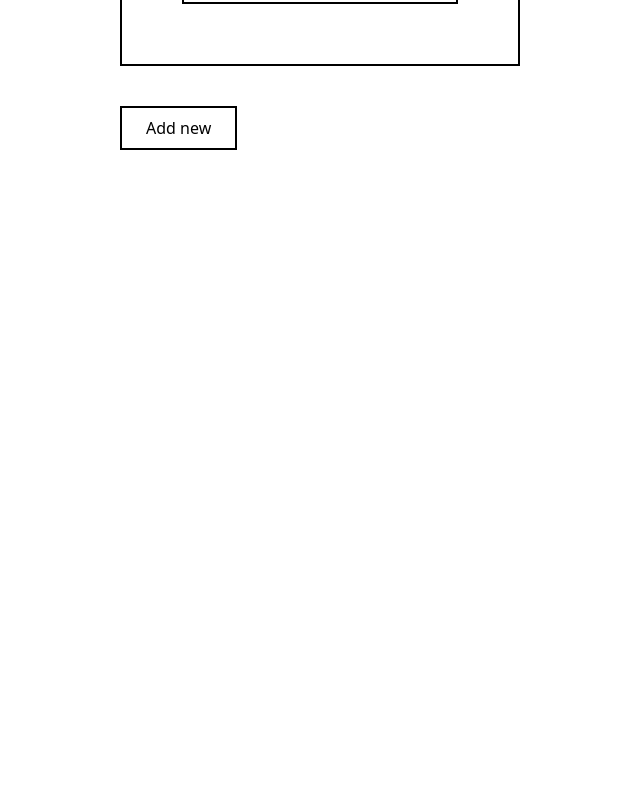
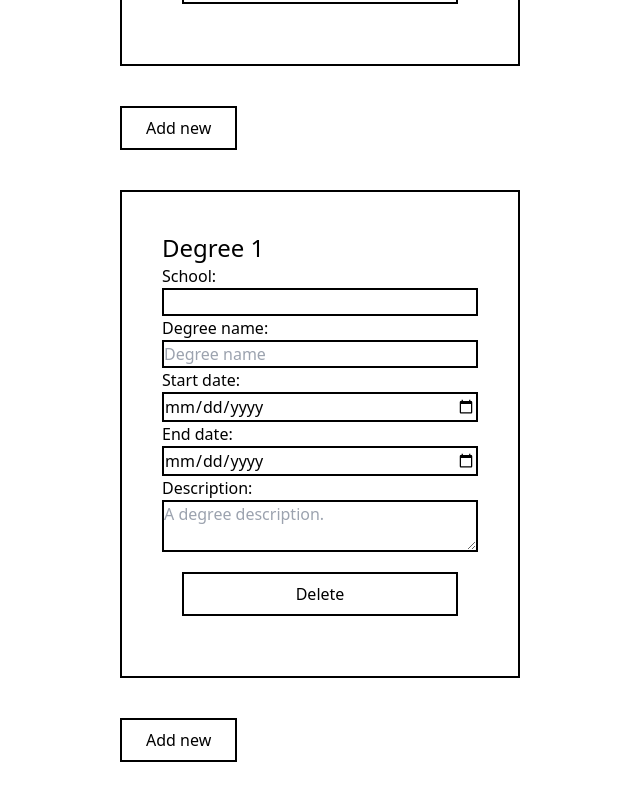
Before and after one commit to aarnif/CVApplication, a React (Vite) app: page / in a window 1280 px wide. Shown: the part 1378-2178 px from the top of the page, without its empty margins (0-640 px from the left). Before the commit the page ends 1608 px from the top, so only its background shows below. Built offline with nearby package versions, Linux system fonts and the light colour scheme.

Commit message:
Add Degree-component

```diff
--- a/src/App.jsx
+++ b/src/App.jsx
@@ -18,12 +18,21 @@ function App() {
   const location = useField("text", "Helsinki, Finland");
   const homePage = useField("text", "www.mywebsite.com");
   const gitHubProfile = useField("text", "www.github.com/myprofile");
+
   const workExperience = {
     position: useField("text", "Position"),
     company: useField("text", "Company"),
     startDate: useField("date", "Start date"),
     endDate: useField("date", "End date"),
-    description: useField("text", "Description."),
+    description: useField("text", "A job description."),
+  };
+
+  const degree = {
+    school: useField("text", "School"),
+    name: useField("text", "Degree name"),
+    startDate: useField("date", "Start date"),
+    endDate: useField("date", "End date"),
+    description: useField("text", "A degree description."),
   };
 
   const workExperiencesData = [
@@ -33,7 +42,15 @@ function App() {
     },
   ];
 
+  const degreeData = [
+    {
+      id: uuid(),
+      ...degree,
+    },
+  ];
+
   const [workExperiences, setWorkExperiences] = useState(workExperiencesData);
+  const [degrees, setDegrees] = useState(degreeData);
 
   const addNewWorkExperience = () => {
     console.log("Clicked add new work experience.");
@@ -54,6 +71,23 @@ function App() {
     setWorkExperiences(newWorkExperiences);
   };
 
+  const addNewDegree = () => {
+    console.log("Clicked add new degree.");
+    const newDegree = {
+      id: uuid(),
+      ...degree,
+    };
+    setDegrees([...degrees, newDegree]);
+    console.log(degrees);
+  };
+
+  const deleteDegree = (event, id) => {
+    event.preventDefault();
+    console.log("Clicked delete degree.");
+    const newDegrees = degrees.filter((degree) => degree.id !== id);
+    setDegrees(newDegrees);
+  };
+
   return (
     <>
       <CVCreator
@@ -69,6 +103,9 @@ function App() {
         workExperiences={workExperiences}
         addNewWorkExperience={addNewWorkExperience}
         deleteWorkExperience={deleteWorkExperience}
+        degrees={degrees}
+        addNewDegree={addNewDegree}
+        deleteDegree={deleteDegree}
       />
       <Preview />
     </>
--- /dev/null
+++ b/src/components/CVCreator/Degree.jsx
@@ -0,0 +1,52 @@
+import React from "react";
+
+const Degree = ({
+  index,
+  id,
+  position,
+  company,
+  startDate,
+  endDate,
+  description,
+  deleteDegree,
+}) => {
+  return (
+    <div className="border-2 border-black m-10 p-10">
+      <h1 className="text-2xl">Degree {index}</h1>
+      <form>
+        <ul>
+          <li className="flex flex-col">
+            <label>School:</label>
+            <input className="border-2 border-black" {...position} />
+          </li>
+          <li className="flex flex-col">
+            <label>Degree name:</label>
+            <input className="border-2 border-black" {...company} />
+          </li>
+          <li className="flex flex-col">
+            <label>Start date:</label>
+            <input className="border-2 border-black" {...startDate} />
+          </li>
+          <li className="flex flex-col">
+            <label>End date:</label>
+            <input className="border-2 border-black" {...endDate} />
+          </li>
+          <li className="flex flex-col">
+            <label>Description:</label>
+            <textarea className="border-2 border-black" {...description} />
+          </li>
+          <li className="flex flex-col">
+            <button
+              className="border-2 border-black m-5 px-6 py-2"
+              onClick={() => deleteDegree(id)}
+            >
+              Delete
+            </button>
+          </li>
+        </ul>
+      </form>
+    </div>
+  );
+};
+
+export default Degree;
--- a/src/components/CVCreator/index.jsx
+++ b/src/components/CVCreator/index.jsx
@@ -2,12 +2,16 @@ import React from "react";
 import PersonalInfo from "./PersonalInfo";
 import ContactInfo from "./ContactInfo";
 import WorkExperience from "./WorkExperience";
+import Degree from "./Degree";
 
 const CVCreator = ({
   props,
   workExperiences,
   addNewWorkExperience,
   deleteWorkExperience,
+  degrees,
+  addNewDegree,
+  deleteDegree,
 }) => {
   const {
     firstName,
@@ -59,6 +63,28 @@ const CVCreator = ({
       >
         Add new
       </button>
+      {degrees.map((degree, index) => {
+        console.log(index);
+        return (
+          <Degree
+            key={degree.id}
+            id={degree.id}
+            index={index + 1}
+            school={degree.school}
+            company={degree.name}
+            startDate={degree.startDate}
+            endDate={degree.endDate}
+            description={degree.description}
+            deleteDegree={deleteDegree}
+          />
+        );
+      })}
+      <button
+        className="border-2 border-black mx-10 px-6 py-2"
+        onClick={addNewDegree}
+      >
+        Add new
+      </button>
     </main>
   );
 };
```
